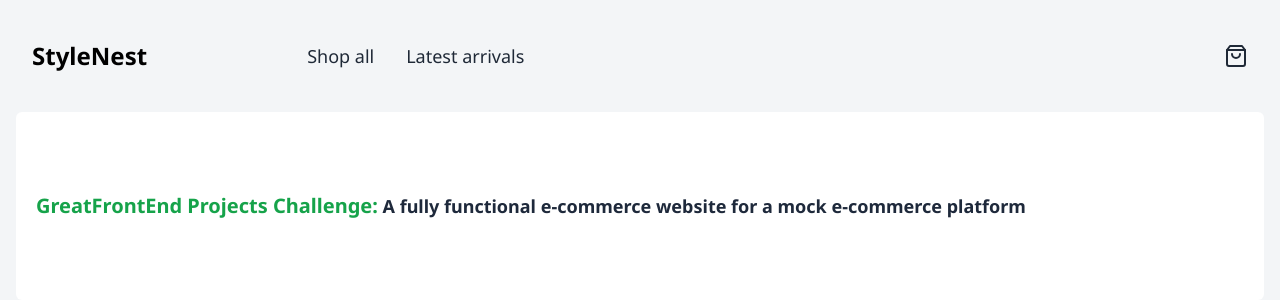
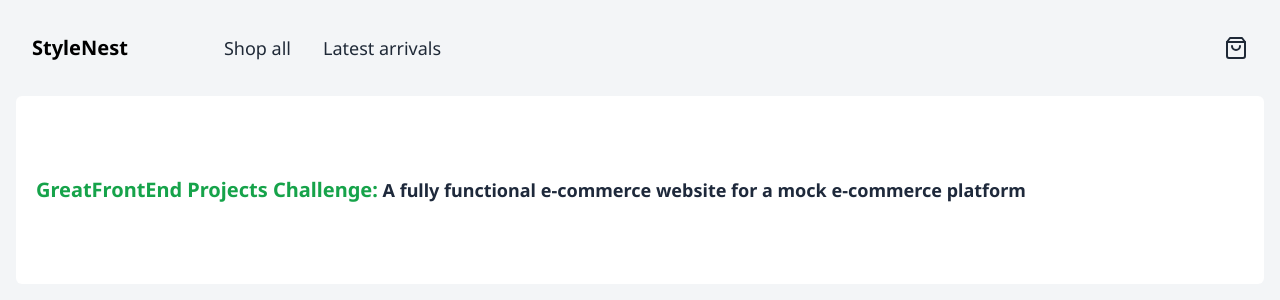
Before and after one commit to 47anjan/stylenest, a Next.js app: page / in a window 1280 px wide. Shown: the top 300 px of the page. Built offline with nearby package versions, Linux system fonts and the light colour scheme.

Commit message:
Update header padding

```diff
--- a/components/header.tsx
+++ b/components/header.tsx
@@ -5,8 +5,8 @@ import MobileMenu from "./mobile-menu";
 const Header = () => {
   return (
     <header className="bg-[#f3f5f7]">
-      <nav className="max-w-7xl mt-2 md:mt-4 h-16 md:h-20 px-5 md:px-8 mx-auto flex justify-between items-center">
-        <Link className="mr-40 text-2xl font-bold" href="/">
+      <nav className="max-w-7xl mt-2 md:mt-4 h-14 md:h-16 px-5 md:px-8 mx-auto flex justify-between items-center">
+        <Link className="mr-24 text-xl font-bold" href="/">
           StyleNest
         </Link>
 
--- a/components/mobile-menu.tsx
+++ b/components/mobile-menu.tsx
@@ -35,8 +35,8 @@ const MobileMenu = () => {
             <div className="md:hidden fixed text-black z-50 inset-0 p-4">
               <div className="backdrop absolute inset-0 z-40 bg-purple bg-opacity-50 backdrop-blur-[3px]" />
               <div className="drawer absolute inset-0 w-full bg-white z-50  flex flex-col ">
-                <header className="mt-2 px-5   h-16    flex justify-between items-center">
-                  <Link className="text-2xl font-bold" href="/">
+                <header className="mt-2 px-5   h-14    flex justify-between items-center">
+                  <Link className="text-xl font-bold" href="/">
                     StyleNest
                   </Link>
                   <button onClick={closeMenu}>
```
